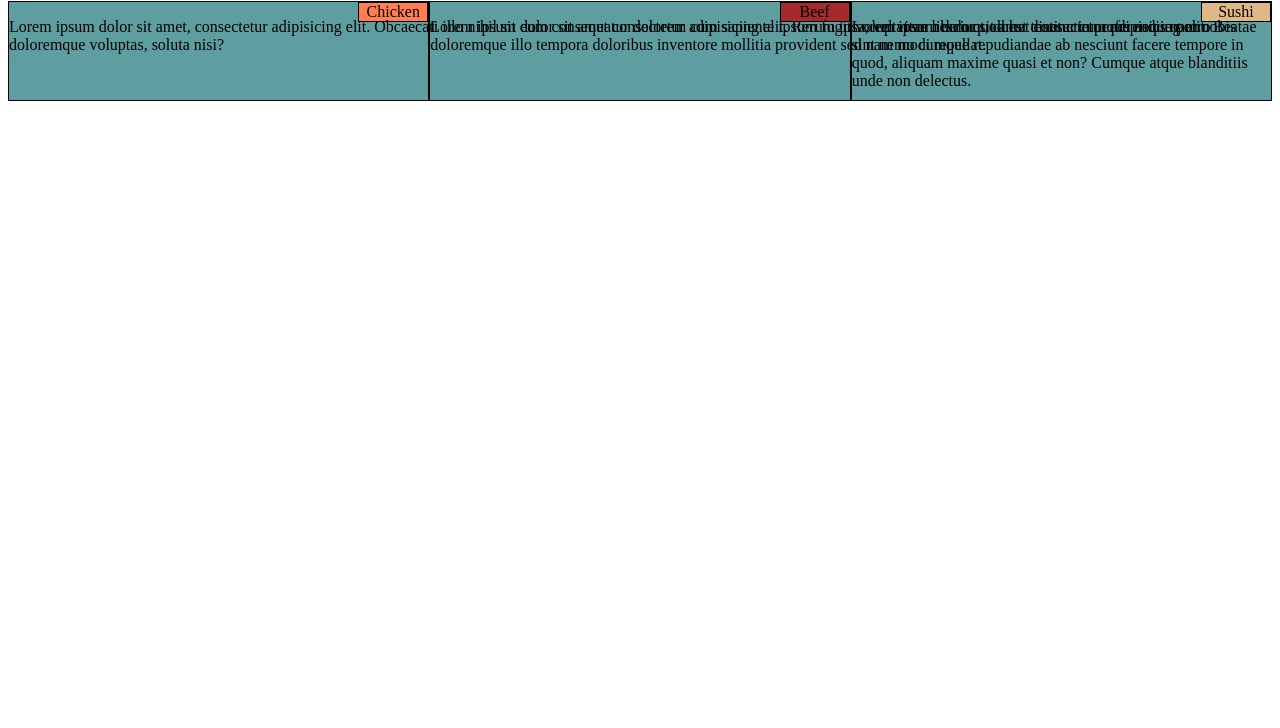
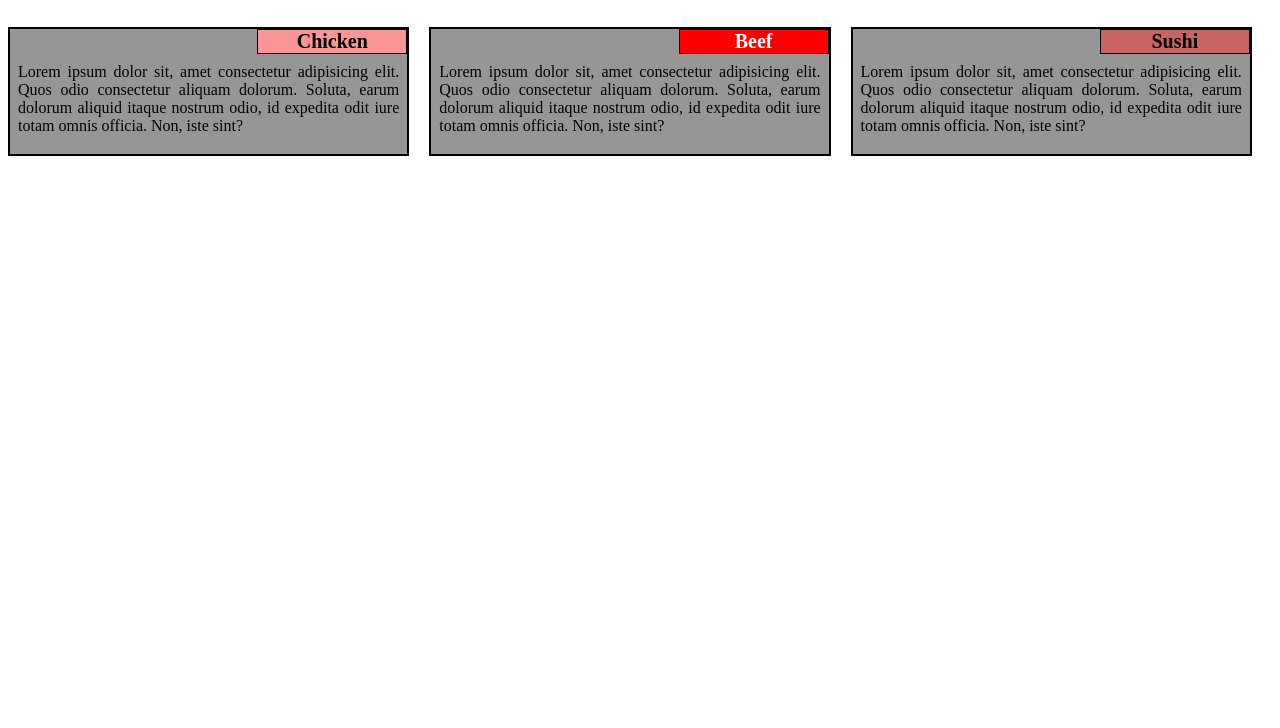
Before and after one commit to thehanir95/Module2-Coding-Assignment, a plain HTML site: page index.html in a window 1280 px wide. Shown: the part 72-800 px from the top of the page. Drawn offline with Linux system fonts and the light colour scheme.

Commit message:
added files

```diff
--- a/css/style.css
+++ b/css/style.css
@@ -1,145 +1,93 @@
 /* ------------------------ base styles --------------------------- */
-
-h1{
-    text-align: center;
-    margin-bottom: 15px;
-}
 
 *{
     box-sizing: border-box;
 
 }
 
+h1{
+    font-size: 27px;
+    font-family: Georgia serif;
+    text-align: center;
+    color: rgb(0, 0, 0);
+    margin-bottom: 30px;
+}
+
+
 p{
+    padding: 15px 5px 0px 5px;
+    font-family: Georgia sans-serif;
+    font-size: 16px;
+    position: relative;
+}
+
+.section{
+    background-color: rgb(150, 150,150);
+    border: 2px solid black;
+    margin-top: 20px;
+    margin-right: 20px;
+    padding: 3px;
+    text-align: justify;
+    position: relative;
+}
+
+span{
+    font-size: 20px;
+    width: 150px;
+    border: 1px solid black;
+    font-weight: bold;
+    text-align: center;
+    float: right; top: 0; right: 0; margin: 0;
     position: absolute;
 }
 
 
 #box1{
-    background-color: #ff7f50;
-    width: 70px;
-    text-align: center;
-    float: inline-end;
-    border: 1px solid black;
+    background-color: rgb(250,150,150);
+    color: rgb(0,0,0);
 }
 
 #box2{
-    background-color: #A52A2A;
-    width: 70px;
-    text-align: center;
-    float: inline-end;
-    border: 1px solid black;
+    background-color:rgb(250,0,0);
+    color: rgb(250,250,250);
 }
 
 #box3{
-    background-color: #DEB887;
-    width: 70px;
-    text-align: center;
-    float: inline-end;
-    border: 1px solid black;
+    background-color:rgb(200,100,100);
+    color: rgb(0,0,0);
 }
 
-.column1{
-    background-color:#5F9EA0;
-    border: 1px solid black;
-
-    width:33.33%;
-    float: inline-start;
-    height: 100px;
-
+.row{
+    width: 100%;
 }
-
-.column2{
-
-    background-color:#5F9EA0;
-    border: 1px solid black;
-
-    width:33.33%;
-    display: inline-block;
-    height: 100px;
-}
-
-
-.column3{
-
-    background-color:#5F9EA0;
-    border: 1px solid black;
-
-    width:33.33%;
-    float: inline-end;
-    height: 100px;
-
-}
-
 /* ------------------------ (max-width: 767px) --------------------------- */
 
 @media (max-width: 767px) {
-    .column1{
+   .col-sx-12{
        width: 100%;
-        height: 100px;
-
-
-    }
-
-    .column2{
-        width: 100%;
-        height: 100px;
-
-    }
-
-    .column3{
-        width: 100%;
-        height: 100px;
-
+       float: left;
    }
 }
 
 /* ------------------------ (min-width: 768px) and (max-width: 991px) --------------------------- */
 
 @media (min-width: 768px) and (max-width: 991px){
-    .column1{
+  .col-md-6{
       width: 50%;
-        height: 100px;
-
-
+      float: left;
   }
-
-    .column2{
-        width: 50%;
-        height: 100px;
-
-    }
-
-    .column3{
+  .col-md-12{
       width: 100%;
-        height: 100px;
-
+      float: left;
   }
 }
 
 /* ------------------------ (min-width:992px)--------------------------- */
 
 @media (min-width:992px){
-
-    .column1{
-
+    .col-lg-4{
         width: 33.33%;
         float: left;
-        height: 100px;
+    }
 
 }
-
-    .column2{
-        width: 33.33%;
-        height: 100px;
-
-    }
-
-    .column3{
-
-        width: 33.33%;
-        float: right;
-        height: 100px;
-
-    }
-}
--- a/index.html
+++ b/index.html
@@ -9,29 +9,25 @@
 <body>
     <h1>Our Menu</h1>
         <div class="row">
+            <div class="col-lg-4 col-md-6 sx-12">
+                <div class="section">
+                    <span id="box1">Chicken</span>
+                        <p>Lorem ipsum dolor sit, amet consectetur adipisicing elit. Quos odio consectetur aliquam dolorum. Soluta, earum dolorum aliquid itaque nostrum odio, id expedita odit iure totam omnis officia. Non, iste sint?</p>
+                </div>
+            </div>
+            <div class="col-lg-4 col-md-6 sx-12">
+                <div class="section">
+                    <span id="box2">Beef</span>
+                        <p>Lorem ipsum dolor sit, amet consectetur adipisicing elit. Quos odio consectetur aliquam dolorum. Soluta, earum dolorum aliquid itaque nostrum odio, id expedita odit iure totam omnis officia. Non, iste sint?</p>
+                </div>
+            </div>
+            <div class="col-lg-4 col-md-12 sx-12">
+                <div class="section">
+                    <span id="box3">Sushi</span>
+                        <p>Lorem ipsum dolor sit, amet consectetur adipisicing elit. Quos odio consectetur aliquam dolorum. Soluta, earum dolorum aliquid itaque nostrum odio, id expedita odit iure totam omnis officia. Non, iste sint?</p>
+                </div>
+            </div>
 
-        <div class="column1">
-        <div id="box1">Chicken</div>
-           <p>Lorem ipsum dolor sit amet, consectetur adipisicing elit. Obcaecati illo nihil sit eum consequatur dolorem cum sapiente
-               ipsum fugit voluptatem nesciunt, dolor distinctio perferendis nam nobis doloremque voluptas, soluta nisi?
-            </p>
-        </div>
-
-        <div class="column2">
-            <div id="box2">Beef</div>
-                <p>Lorem ipsum dolor sit amet consectetur adipisicing elit. Rerum ipsa, vel vitae
-                    libero quod est tenetur cumque neque porro doloremque illo
-                    tempora doloribus inventore mollitia provident sed nam modi repellat.
-                </p>
-        </div>
-
-        <div class="column3">
-            <div id="box3">Sushi</div>
-            <p>Lorem ipsum dolor sit amet consectetur adipisicing elit. Beatae sint nemo cumque repudiandae
-                ab nesciunt facere tempore in quod, aliquam maxime quasi et non?
-                Cumque atque blanditiis unde non delectus.</p>
-
-            </div>
 
     </div>
 
```
Lines whose indentation alone changed are shown as unchanged.
